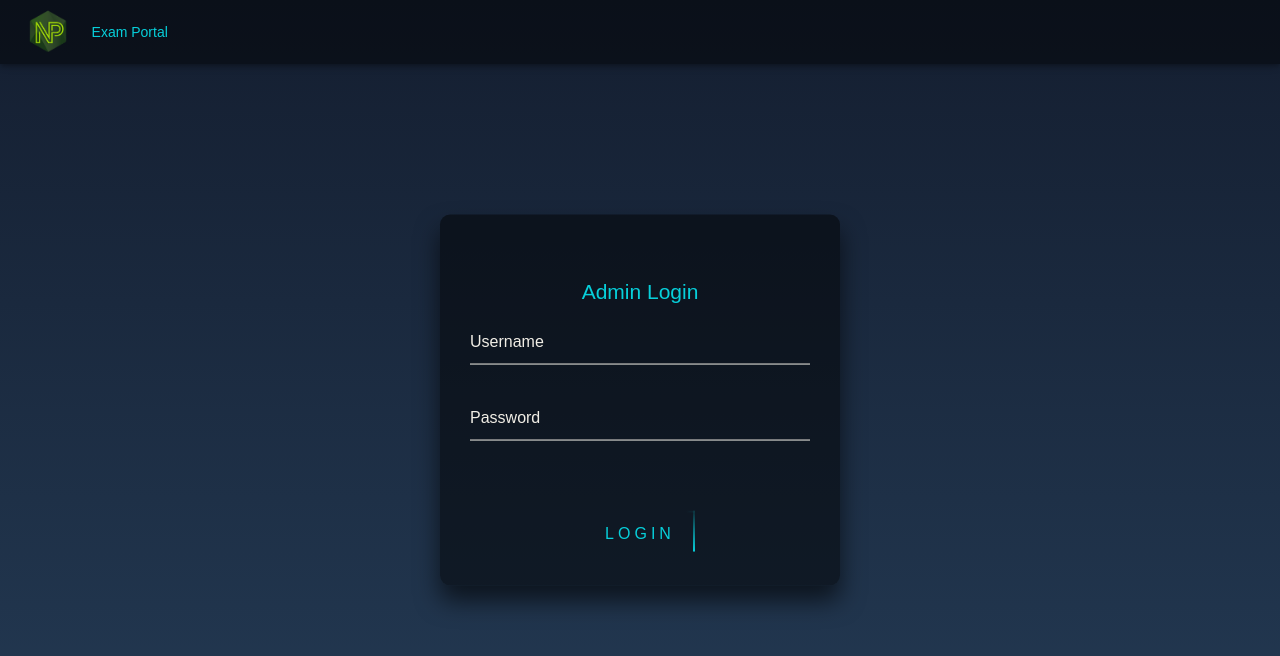
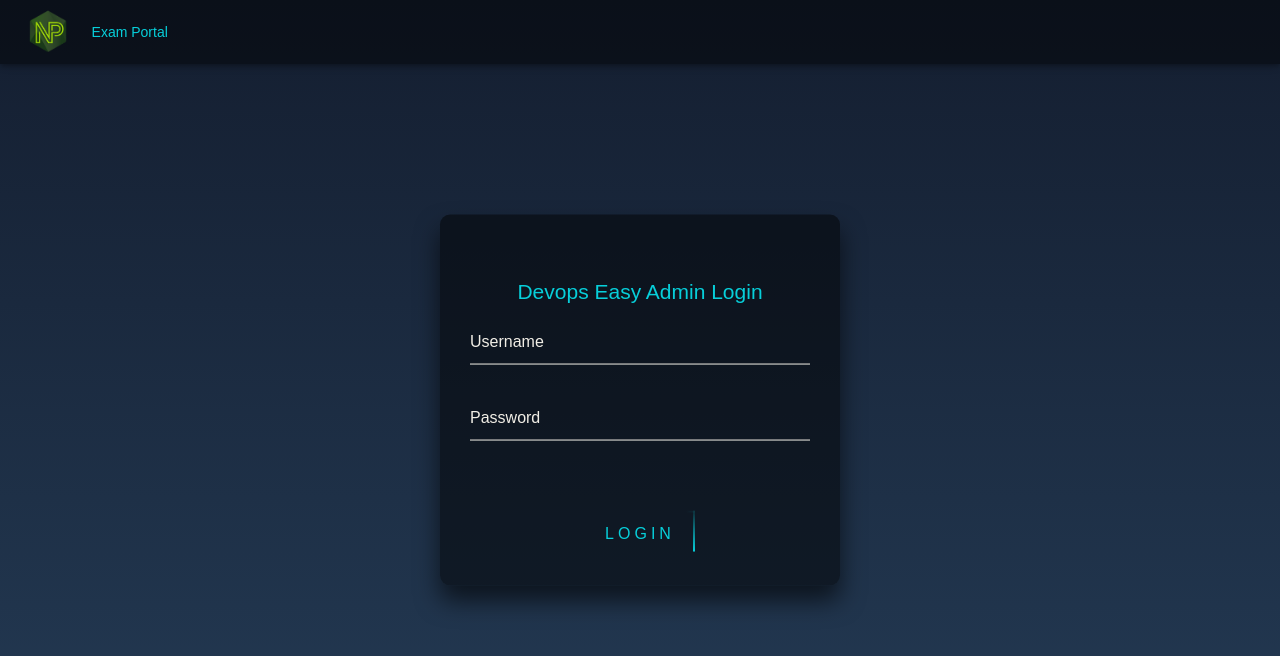
Before and after one commit to devops-easy/online-exam-portal, a React (Create React App) app in the folder frontend/: page / in a window 1280 px wide. Shown: the top 656 px of the page. Built offline with nearby package versions, Linux system fonts and the light colour scheme.

Commit message:
Update login.js

```diff
--- a/frontend/src/components/basic/login/login.js
+++ b/frontend/src/components/basic/login/login.js
@@ -42,7 +42,7 @@ class Login extends React.Component {
     else {
       return (
         <div className="login-box">
-        	<h2 className='login-box-title'>Admin Login</h2>
+        	<h2 className='login-box-title'>Devops Easy Admin Login</h2>
 	        <form onSubmit={this.handleSubmit}>
 		        <div className="user-box">
 			        <input autoComplete="off" className="input-field" type="text" value={this.state.username} onChange={this.usernameInputHandler} required />
```
